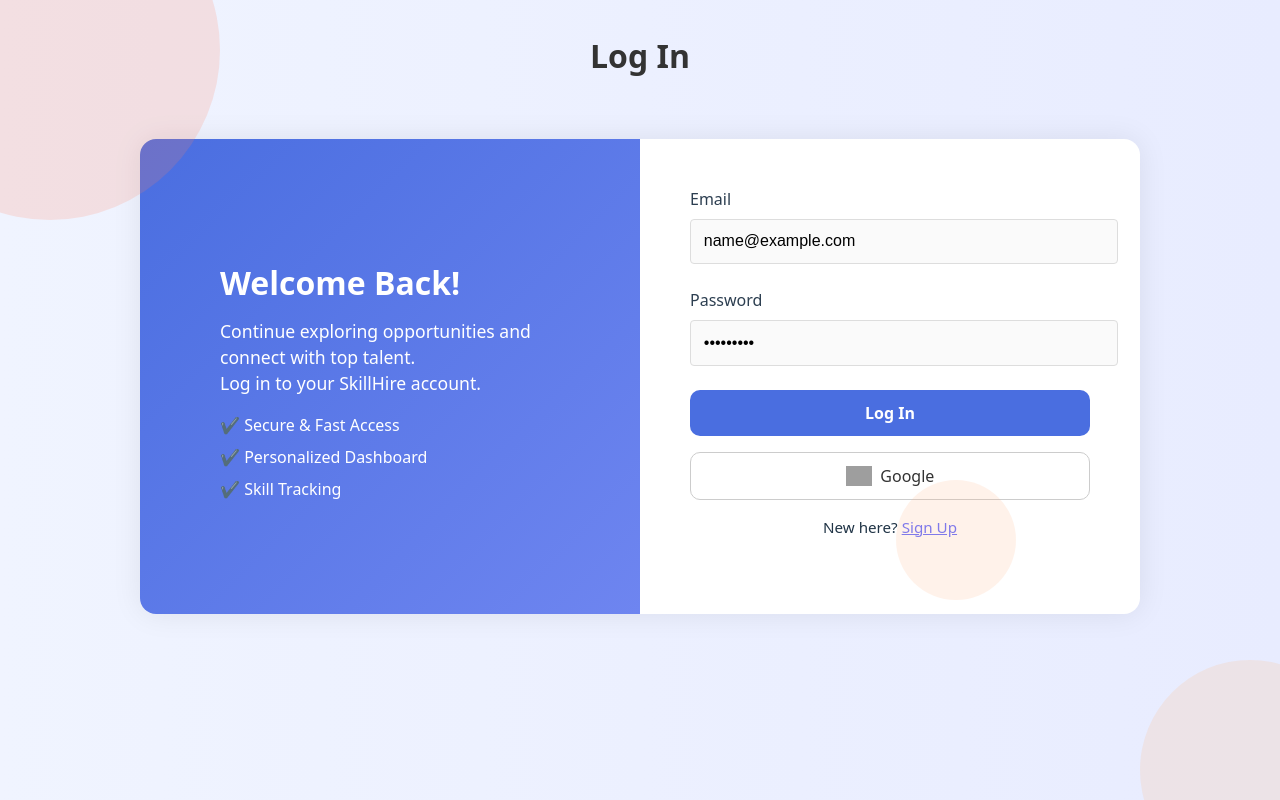
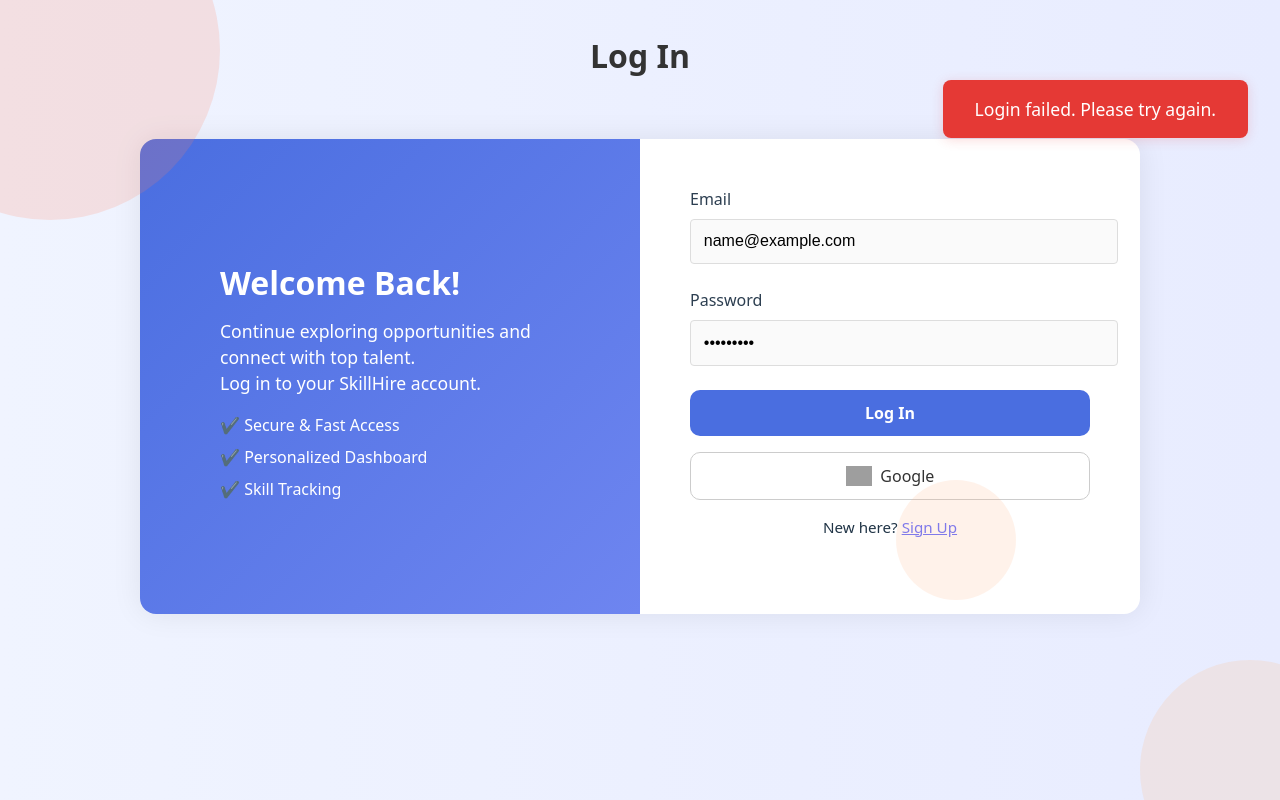
Before and after one commit to kalviumcommunity/S84_KrishanGoyal_Capstone_SkillHire, a React (Vite) app in the folder Client/: page /login in a window 1280 px wide. Both pictures are taken after typing "name@example.com", "Sample123" into the empty fields and a click on the button "Log In". Built offline with nearby package versions, Linux system fonts and the light colour scheme; no server answers; grey boxes are pictures that could not be loaded.

Commit message:
enhanced

```diff
--- a/Client/src/Pages/Login.jsx
+++ b/Client/src/Pages/Login.jsx
@@ -1,12 +1,15 @@
 import React, { useState, useEffect } from "react";
 import { useNavigate } from "react-router-dom";
 import { useAuth } from "../context/AuthContext";
+import axios from "axios";
 import "../Styles/Login.css";
 const baseUrl = import.meta.env.VITE_API_BASE_URL;
 
 export default function Login() {
   const navigate = useNavigate();
   const { login } = useAuth();
+  const [error, setError] = useState(null);
+  const [successMessage, setSuccessMessage] = useState("");
 
   const [form, setForm] = useState({
     email: "",
@@ -34,45 +37,46 @@
   const handleSubmit = async (e) => {
     e.preventDefault();
     setLoading(true);
+    setError(null);
 
     try {
-      const res = await fetch(`${baseUrl}/api/auth/login`, {
-        method: "POST",
-        headers: {
-          "Content-Type": "application/json",
+      const res = await axios.post(
+        `${baseUrl}/api/auth/login`,
+        {
+          email: form.email,
+          password: form.password,
         },
-        body: JSON.stringify(form),
-        credentials: "include",
-      });
+        { withCredentials: true }
+      );
 
-      const data = await res.json();
+      if (res.data.token && res.data.user) {
+        await login(res.data.user, res.data.token);
 
-      if (res.ok) {
-        if (data.token && data.user) {
-          await login(data.user, data.token);
+        setSuccessMessage("Login successful!");
+        setTimeout(() => setSuccessMessage(""), 2000);
 
-          switch (data.user.role) {
+        setTimeout(() => {
+          switch (res.data.user.role) {
             case "client":
-              navigate("/client", {replace: true});
+              navigate("/client", { replace: true });
               break;
             case "go-worker":
-              navigate("/go", {replace: true});
+              navigate("/go", { replace: true });
               break;
             case "pro-worker":
-              navigate("/pro", {replace: true});
+              navigate("/pro", { replace: true });
               break;
             default:
-              alert("Error in checking for role");
+              navigate("/", { replace: true });
           }
-        } else {
-          alert("Invalid response from server");
-        }
+        }, 2000);
       } else {
-        alert(data.error || "Login failed.");
+        throw new Error("Invalid response from server");
       }
     } catch (err) {
-      console.error("Login error:", err);
-      alert("An error occurred during login.");
+      setError(
+        err.response?.data?.message || "Login failed. Please try again."
+      );
     } finally {
       setLoading(false);
     }
@@ -80,6 +84,13 @@
 
   return (
     <div className="login-bg-art">
+      {successMessage && (
+        <div className="custom-success-alert">{successMessage}</div>
+      )}
+      {error && (
+        <div className="custom-error-alert">{error}</div>
+      )}
+
       <div className="circle circle1"></div>
       <div className="circle circle2"></div>
       <div className="circle circle3"></div>
--- a/Client/src/Styles/Login.css
+++ b/Client/src/Styles/Login.css
@@ -137,3 +137,37 @@
 .design-overlay ul li {
   margin-bottom: 0.5rem;
 }
+
+.custom-error-alert {
+  position: fixed;
+  top: 80px;
+  right: 32px;
+  background: #e53935;
+  color: #fff;
+  padding: 1rem 2rem;
+  border-radius: 8px;
+  font-size: 1.1rem;
+  box-shadow: 0 2px 12px rgba(229,57,53,0.18);
+  z-index: 2000;
+  animation: fadeInOut 0.5s;
+}
+
+.custom-success-alert {
+  position: fixed;
+  top: 32px;
+  right: 32px;
+  background: #43a047;
+  color: #fff;
+  padding: 1rem 2rem;
+  border-radius: 8px;
+  font-size: 1.1rem;
+  box-shadow: 0 2px 12px rgba(67,160,71,0.18);
+  z-index: 2000;
+  animation: fadeInOut 0.5s;
+}
+@keyframes fadeInOut {
+  0% { opacity: 0; transform: translateY(-20px);}
+  10% { opacity: 1; transform: translateY(0);}
+  90% { opacity: 1; transform: translateY(0);}
+  100% { opacity: 0; transform: translateY(-20px);}
+}
```
